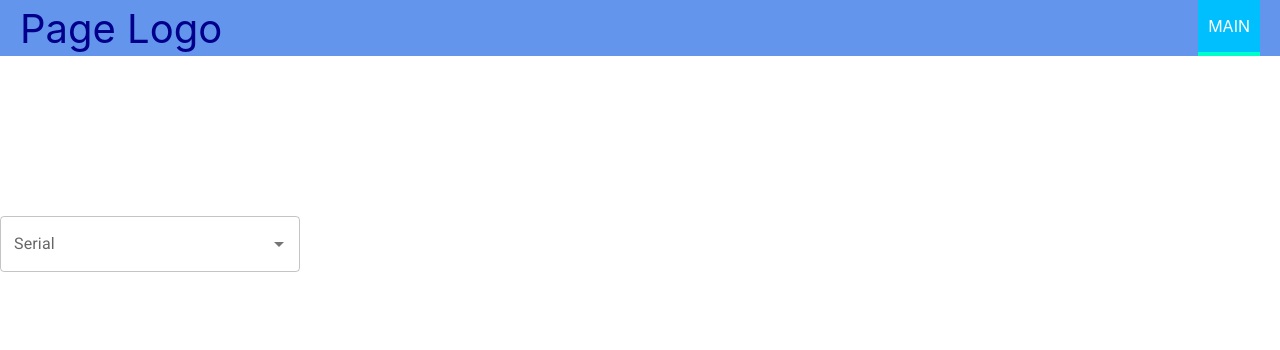
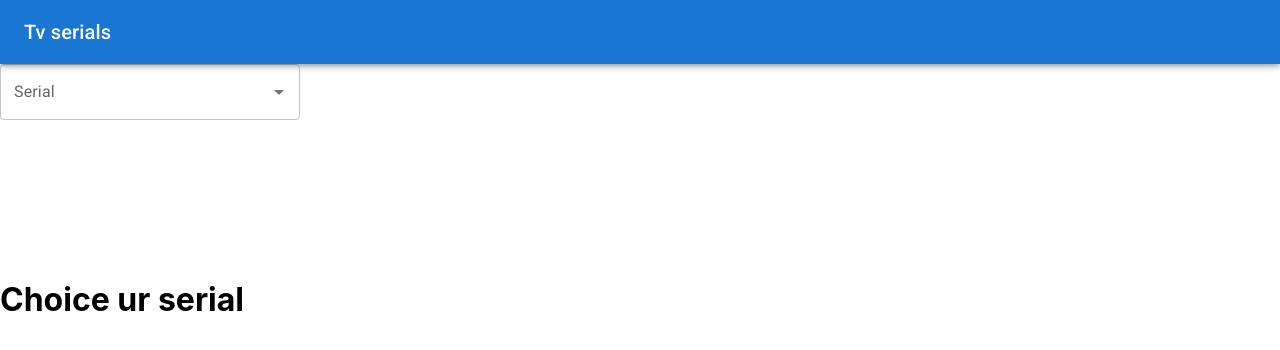
Before and after one commit to koreicnurs/serial-search, a React (Create React App) app: page / in a window 1280 px wide. Shown: the top 350 px of the page. Built offline with nearby package versions, Linux system fonts and the light colour scheme; no server answers.

Commit message:
switch Toolbar to Box material UI and render autocomplete in all pages

```diff
--- a/src/App.js
+++ b/src/App.js
@@ -8,7 +8,7 @@ const App = () => {
     return (
         <Layout>
             <Switch>
-                <Route path='/' exact component={SearchSerials}/>
+                <Route path='/' exact render={() => <h1>Choice ur serial</h1>}/>
                 <Route path='/shows/:id' exact component={Serial}/>
                 <Route render={() => <h1>Not Found</h1>}/>
             </Switch>
--- a/src/UI/Layout/Layout.js
+++ b/src/UI/Layout/Layout.js
@@ -1,13 +1,13 @@
 import React from 'react';
-import Toolbar from "../../components/Navigation/Toolbar/Toolbar";
+import NavBar from "../../components/Navigation/NavBar/NavBar";
+import SearchSerials from "../../containers/SearchSerials/SearchSerials";
 import './Layout.css';
-import SearchSerials from "../../containers/SearchSerials/SearchSerials";
 
 const Layout = props => {
 
     return (
         <div>
-            <Toolbar/>
+            <NavBar/>
             <SearchSerials/>
             <div className='content'>{props.children}</div>
         </div>
--- /dev/null
+++ b/src/components/Navigation/NavBar/NavBar.js
@@ -0,0 +1,21 @@
+import React from 'react';
+import AppBar from '@mui/material/AppBar';
+import Box from '@mui/material/Box';
+import Toolbar from '@mui/material/Toolbar';
+import Typography from '@mui/material/Typography';
+
+const NavBar = () => {
+    return (
+        <Box sx={{ flexGrow: 1 }}>
+            <AppBar position="static">
+                <Toolbar>
+                    <Typography variant="h6" component="div" sx={{ flexGrow: 1 }}>
+                        Tv serials
+                    </Typography>
+                </Toolbar>
+            </AppBar>
+        </Box>
+    );
+};
+
+export default NavBar;
--- a/src/components/Navigation/Toolbar/Toolbar.css
+++ /dev/null
@@ -1,23 +0,0 @@
-.Toolbar {
-    height: 56px;
-    width: 100%;
-    position: fixed;
-    top: 0;
-    left: 0;
-    background-color: cornflowerblue;
-    display: flex;
-    justify-content: space-between;
-    align-items: center;
-    padding: 0 20px;
-    box-sizing: border-box;
-    z-index: 90; /* Should be lower than backdrop */
-}
-
-.Toolbar nav {
-    height: 100%;
-}
-
-.Logo {
-    font-size: 40px;
-    color: darkblue;
-}
--- a/src/components/Navigation/Toolbar/Toolbar.js
+++ /dev/null
@@ -1,19 +0,0 @@
-import React from 'react';
-import NavItems from "../NavItems/NavItems";
-import './Toolbar.css';
-
-const Toolbar = () => {
-    return (
-        <>
-            <header className='Toolbar'>
-                <div className='Logo'>Page Logo</div>
-                <nav>
-                    <NavItems/>
-                </nav>
-            </header>
-        </>
-
-    );
-};
-
-export default Toolbar;
```
